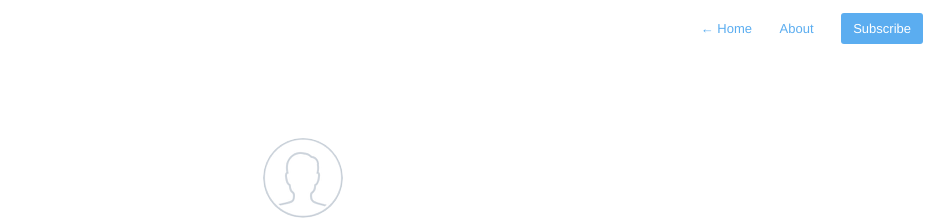
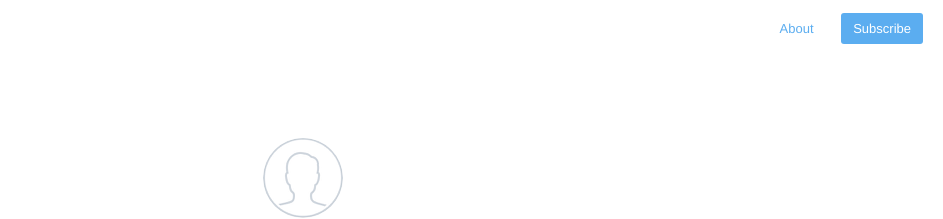
Before and after one commit to nickbalestra/kactus, a Jekyll site: the page built from index.html, in a window 1280 px wide. Shown: the top 219 px of the page, without its empty margins (337-1280 px from the left). Built offline with Jekyll 4.4.1, drawn with Linux system fonts in a browser that asks for light colours; nearby versions of some CDN libraries; Markdown is read by kramdown in place of the engine named in the settings; the list of posts is cut into pages by our own code.

Commit message:
Don't show the link to Home when page uri / is shown

```diff
--- a/_includes/navigation.html
+++ b/_includes/navigation.html
@@ -1,5 +1,5 @@
 <nav class="main-nav">
-    {% if page.url != "/index.html" %}
+    {% if page.url != "/index.html" and page.url != "/" %}
         <a href="{{ site.baseurl }}"> <span class="arrow">←</span> Home </a>
     {% endif %}
 
```
